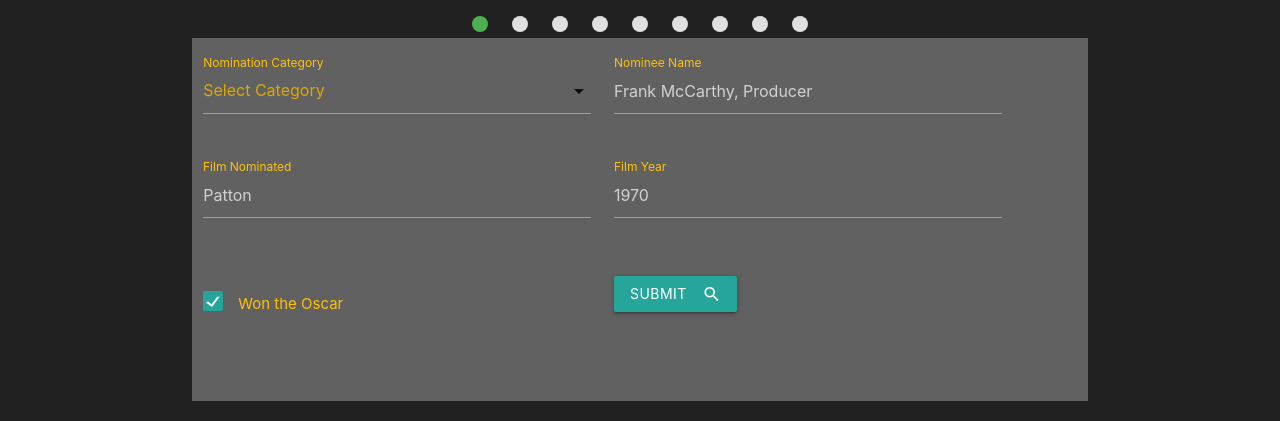
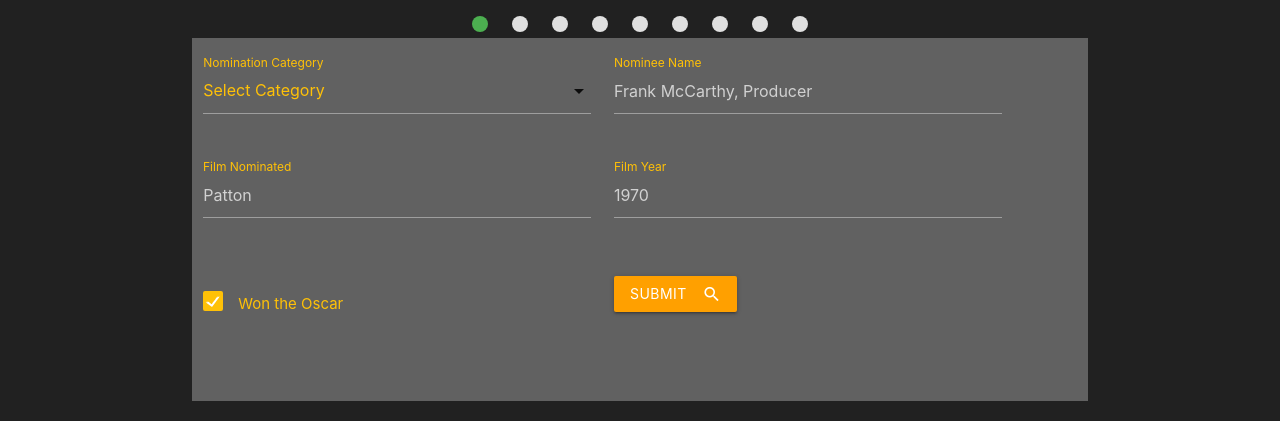
Before and after one commit to Ericcwong/Oscar-Watch, a website: page app/public/index.html in a window 1280 px wide. Shown: the part 466-887 px from the top of the page. Drawn offline with nearby package versions, Linux system fonts and the light colour scheme.

Commit message:
changed form colors to shades of amber and grey

```diff
--- a/app/public/css/style.css
+++ b/app/public/css/style.css
@@ -9,11 +9,15 @@
   }
   /* label focus color */
   .input-field input[type=text]:focus + label {
-    color: #ffc107 ;
+    color: #ffc107 !important;
   }
 
-  .input-field input[type=text]{
-    color: #dda704 ;
+  .amber-checkbox[type="checkbox"].filled-in:checked + span:not(.lever):after{
+    border: 2px solid #ffc107 !important;
+    background-color: #ffc107 !important;
+}
+  .input-field input[type=text], .dropdown-content li>span {
+    color: #ffc107 !important;
   }
   /* label underline focus color */
   .input-field input[type=text]:focus {
@@ -32,5 +36,5 @@
   }
   /* icon prefix focus color */
   .input-field .prefix.active {
-    color: #ffc107 ;
+    color: #ffc107 !important;
   }
--- a/app/public/index.html
+++ b/app/public/index.html
@@ -156,13 +156,13 @@
           <div class="input-field col s6 amber-text">
             <p>
               <label for="is_winner">
-                <input type="checkbox" class="filled-in" checked="checked" id="is_winner" />
+                <input type="checkbox" class="filled-in amber-checkbox" checked="" id="is_winner" />
                 <span>Won the Oscar</span>
               </label>
             </p>
           </div>
           <div class="input-field col s6 amber-text">
-            <button class="btn waves-effect waves-light" type="submit" name="action">
+            <button class="btn waves-effect waves-light amber darken-2" type="submit" name="action">
               Submit
               <i class="material-icons right">search</i>
             </button>
```
